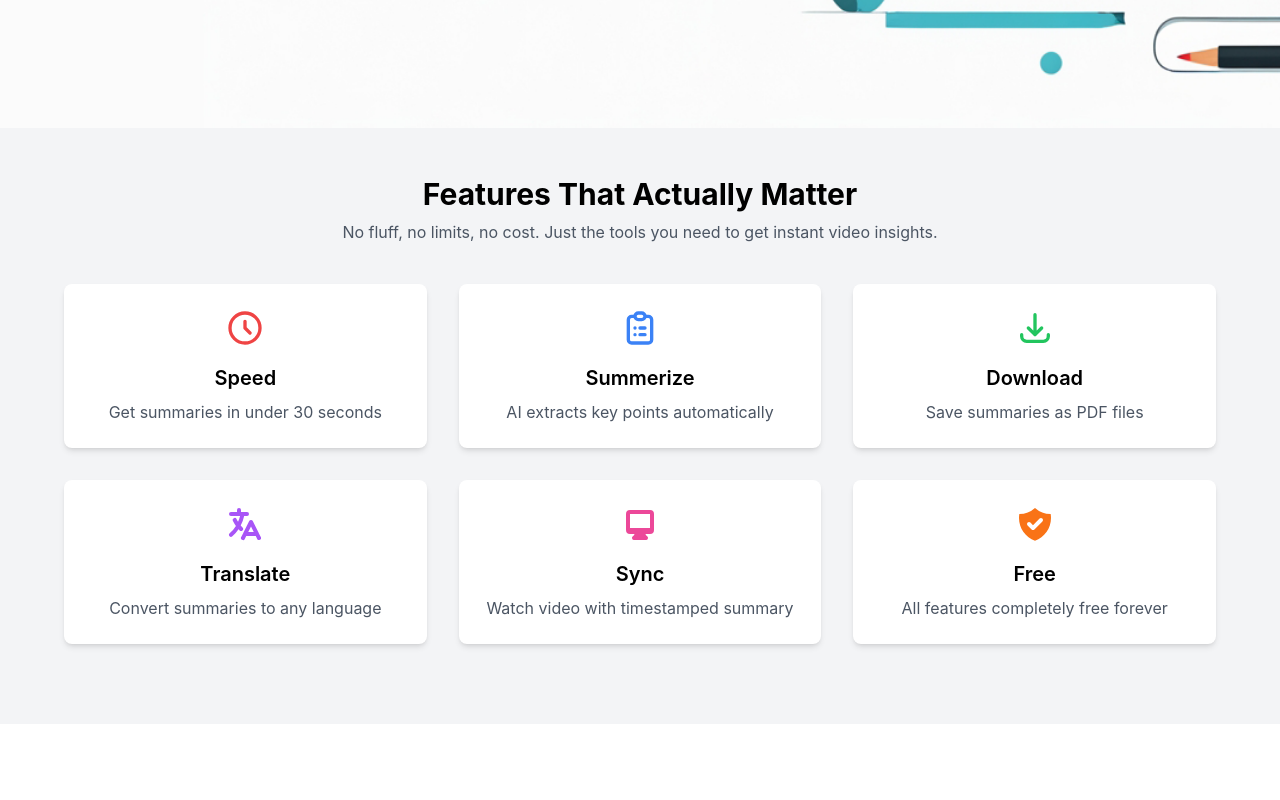
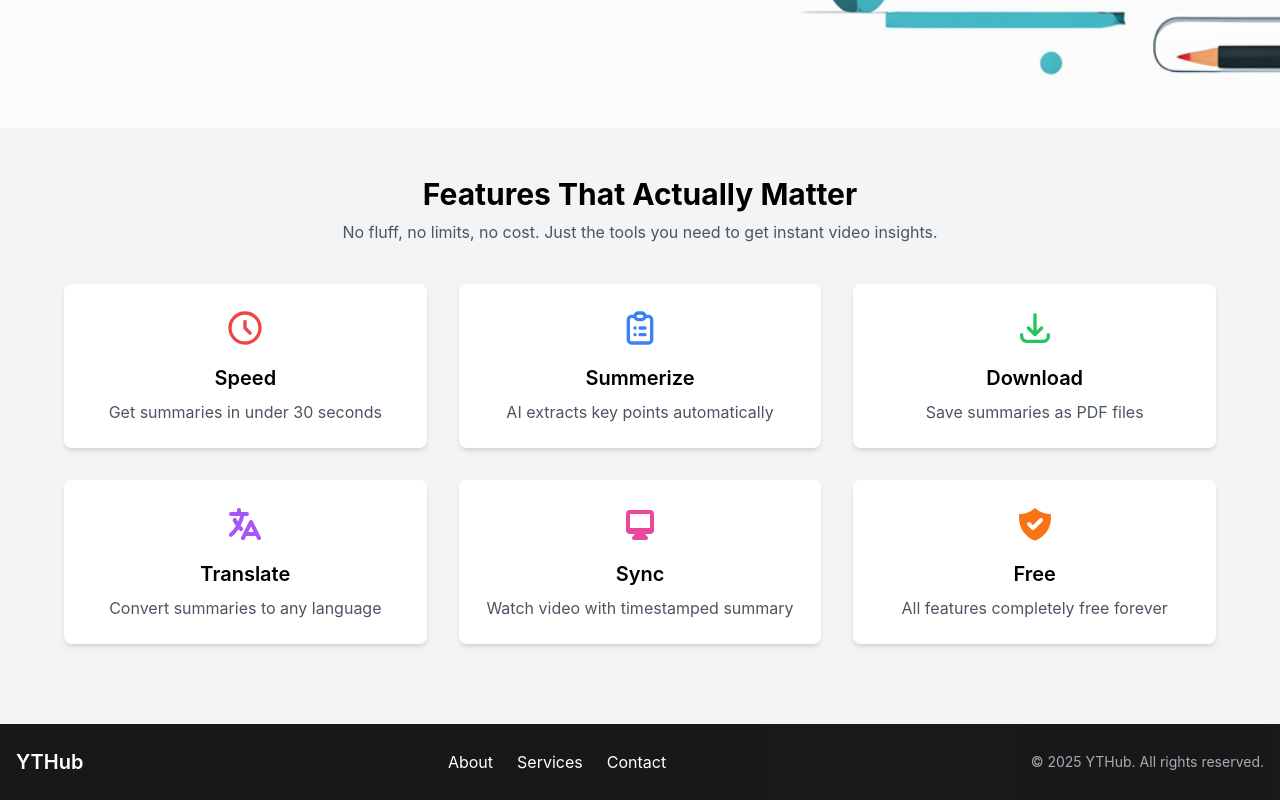
Before and after one commit to lahiruimesh/youtube-summerize-app, a React (Create React App) app in the folder client/: page / in a window 1280 px wide. Shown: the part 672-1472 px from the top of the page. Before the commit the page ends 1396 px from the top, so only its background shows below. Built offline with nearby package versions, Linux system fonts and the light colour scheme; no server answers.

Commit message:
Create footer

```diff
--- a/client/src/App.js
+++ b/client/src/App.js
@@ -4,6 +4,7 @@ import LandingPage from './pages/landingPage';
 import Header from './components/header';
 import Homepage from './pages/homepage';
 import Dashboard from './pages/dashboard';
+import Footer from './components/footer';
 
 function App() {
   return (
@@ -15,6 +16,7 @@ function App() {
           <Route path="/summerize" element={<LandingPage />} />
           <Route path="/dashboard" element={<Dashboard />} />
         </Routes>
+        <Footer />
       </Router>
     </div>
   );
--- /dev/null
+++ b/client/src/components/footer.jsx
@@ -0,0 +1,39 @@
+import React from "react";
+
+const Footer = () => {
+  return (
+    <footer className="bg-black opacity-90 text-white py-6">
+      <div className="container mx-auto px-4 flex flex-col md:flex-row items-center justify-between">
+        {/* Logo / Brand */}
+        <h2 className="text-xl font-semibold text-white">YTHub</h2>
+
+
+        {/* Links */}
+        <ul className="flex space-x-6 mt-4 md:mt-0">
+          <li>
+            <a href="#about" className="hover:text-white transition-colors">
+              About
+            </a>
+          </li>
+          <li>
+            <a href="#services" className="hover:text-white transition-colors">
+              Services
+            </a>
+          </li>
+          <li>
+            <a href="#contact" className="hover:text-white transition-colors">
+              Contact
+            </a>
+          </li>
+        </ul>
+
+        {/* Copyright */}
+        <p className="mt-4 md:mt-0 text-sm text-gray-400">
+          © {new Date().getFullYear()} YTHub. All rights reserved.
+        </p>
+      </div>
+    </footer>
+  );
+};
+
+export default Footer;
```
Also changed, not shown: 1 other file (tests, documents, lock files or other folders).
